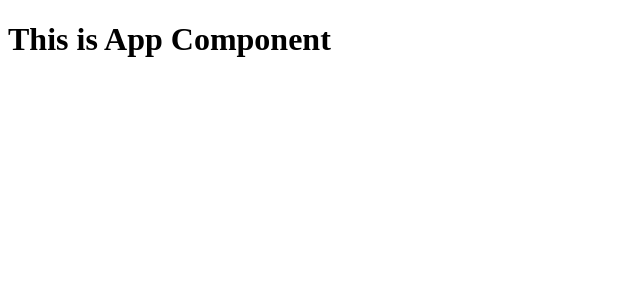
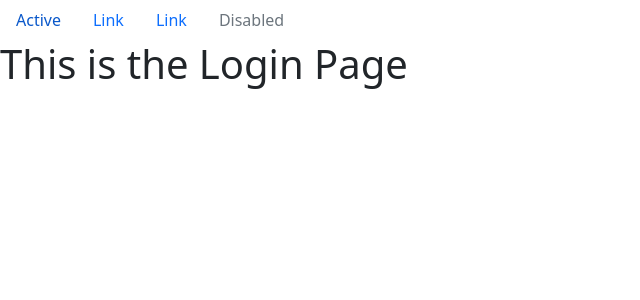
Before and after one commit to ttw-missingway/nodeapi, a React (Create React App) app in the folder client/: page /login in a window 1280 px wide. Shown: the top 300 px of the page, without its empty margins (0-640 px from the left). Built offline with nearby package versions, Linux system fonts and the light colour scheme.

Commit message:
nav menu

```diff
--- a/client/package.json
+++ b/client/package.json
@@ -8,6 +8,7 @@
     "@testing-library/user-event": "^13.5.0",
     "react": "^18.2.0",
     "react-dom": "^18.2.0",
+    "react-router-dom": "^6.5.0",
     "react-scripts": "5.0.1",
     "web-vitals": "^2.1.4"
   },
--- a/client/public/index.html
+++ b/client/public/index.html
@@ -10,34 +10,21 @@
       content="Web site created using create-react-app"
     />
     <link rel="apple-touch-icon" href="%PUBLIC_URL%/logo192.png" />
-    <!--
-      manifest.json provides metadata used when your web app is installed on a
-      user's mobile device or desktop. See https://developers.google.com/web/fundamentals/web-app-manifest/
-    -->
     <link rel="manifest" href="%PUBLIC_URL%/manifest.json" />
-    <!--
-      Notice the use of %PUBLIC_URL% in the tags above.
-      It will be replaced with the URL of the `public` folder during the build.
-      Only files inside the `public` folder can be referenced from the HTML.
-
-      Unlike "/favicon.ico" or "favicon.ico", "%PUBLIC_URL%/favicon.ico" will
-      work correctly both with client-side routing and a non-root public URL.
-      Learn how to configure a non-root public URL by running `npm run build`.
-    -->
+    <link
+          href="https://cdn.jsdelivr.net/npm/bootstrap@5.2.3/dist/css/bootstrap.min.css"
+          rel="stylesheet"
+          integrity="sha384-rbsA2VBKQhggwzxH7pPCaAqO46MgnOM80zW1RWuH61DGLwZJEdK2Kadq2F9CUG65"
+          crossorigin="anonymous">
     <title>React App</title>
   </head>
   <body>
     <noscript>You need to enable JavaScript to run this app.</noscript>
     <div id="root"></div>
-    <!--
-      This HTML file is a template.
-      If you open it directly in the browser, you will see an empty page.
-
-      You can add webfonts, meta tags, or analytics to this file.
-      The build step will place the bundled scripts into the <body> tag.
-
-      To begin the development, run `npm start` or `yarn start`.
-      To create a production bundle, use `npm run build` or `yarn build`.
-    -->
+    <script
+            src="https://cdn.jsdelivr.net/npm/bootstrap@5.2.3/dist/js/bootstrap.bundle.min.js"
+            integrity="sha384-kenU1KFdBIe4zVF0s0G1M5b4hcpxyD9F7jL+jjXkk+Q2h455rYXK/7HAuoJl+0I4"
+            crossorigin="anonymous"
+    ></script>
   </body>
 </html>
--- a/client/src/App.css
+++ /dev/null
@@ -1,38 +0,0 @@
-.App {
-  text-align: center;
-}
-
-.App-logo {
-  height: 40vmin;
-  pointer-events: none;
-}
-
-@media (prefers-reduced-motion: no-preference) {
-  .App-logo {
-    animation: App-logo-spin infinite 20s linear;
-  }
-}
-
-.App-header {
-  background-color: #282c34;
-  min-height: 100vh;
-  display: flex;
-  flex-direction: column;
-  align-items: center;
-  justify-content: center;
-  font-size: calc(10px + 2vmin);
-  color: white;
-}
-
-.App-link {
-  color: #61dafb;
-}
-
-@keyframes App-logo-spin {
-  from {
-    transform: rotate(0deg);
-  }
-  to {
-    transform: rotate(360deg);
-  }
-}
--- a/client/src/App.js
+++ b/client/src/App.js
@@ -1,14 +1,19 @@
-import logo from './logo.svg';
-import './App.css';
+// import { render } from "react-dom";
+import { BrowserRouter, Routes, Route } from "react-router-dom";
+import Menu from './components/nav/Menu';
+import Home from "./pages/Home";
+import Login from "./pages/Login";
+import Register from "./pages/Register";
 
-function App() {
+export default function App() {
   return (
-    <div>
-      <h1>
-        This is App Component
-      </h1>
-    </div>
+    <BrowserRouter>
+    <Menu/>
+      <Routes>
+        <Route path="/" element={<Home />} />
+        <Route path="/login" element={<Login />} />
+        <Route path="/register" element={<Register />} />
+      </Routes>
+    </BrowserRouter>
   );
 }
-
-export default App;
--- /dev/null
+++ b/client/src/components/nav/Menu.js
@@ -0,0 +1,18 @@
+export default function Menu() {
+    return <>
+        <ul className="nav">
+            <li className="nav-item">
+                <a className="nav-link active" aria-current="page" href="#">Active</a>
+            </li>
+            <li className="nav-item">
+                <a className="nav-link" href="#">Link</a>
+            </li>
+            <li className="nav-item">
+                <a className="nav-link" href="#">Link</a>
+            </li>
+            <li className="nav-item">
+                <a className="nav-link disabled">Disabled</a>
+            </li>
+        </ul>
+    </>;
+}
--- /dev/null
+++ b/client/src/pages/Home.js
@@ -0,0 +1,9 @@
+export default function Home() {
+    return (
+      <div>
+        <h1>
+          This is the Home Page
+        </h1>
+      </div>
+    );
+  }
--- /dev/null
+++ b/client/src/pages/Login.js
@@ -0,0 +1,9 @@
+export default function Login() {
+    return (
+      <div>
+        <h1>
+          This is the Login Page
+        </h1>
+      </div>
+    );
+  }
--- /dev/null
+++ b/client/src/pages/Register.js
@@ -0,0 +1,9 @@
+export default function Register() {
+    return (
+      <div>
+        <h1>
+          This is Register Page
+        </h1>
+      </div>
+    );
+  }
```
Also changed, not shown: 1 other file (tests, documents, lock files or other folders).
